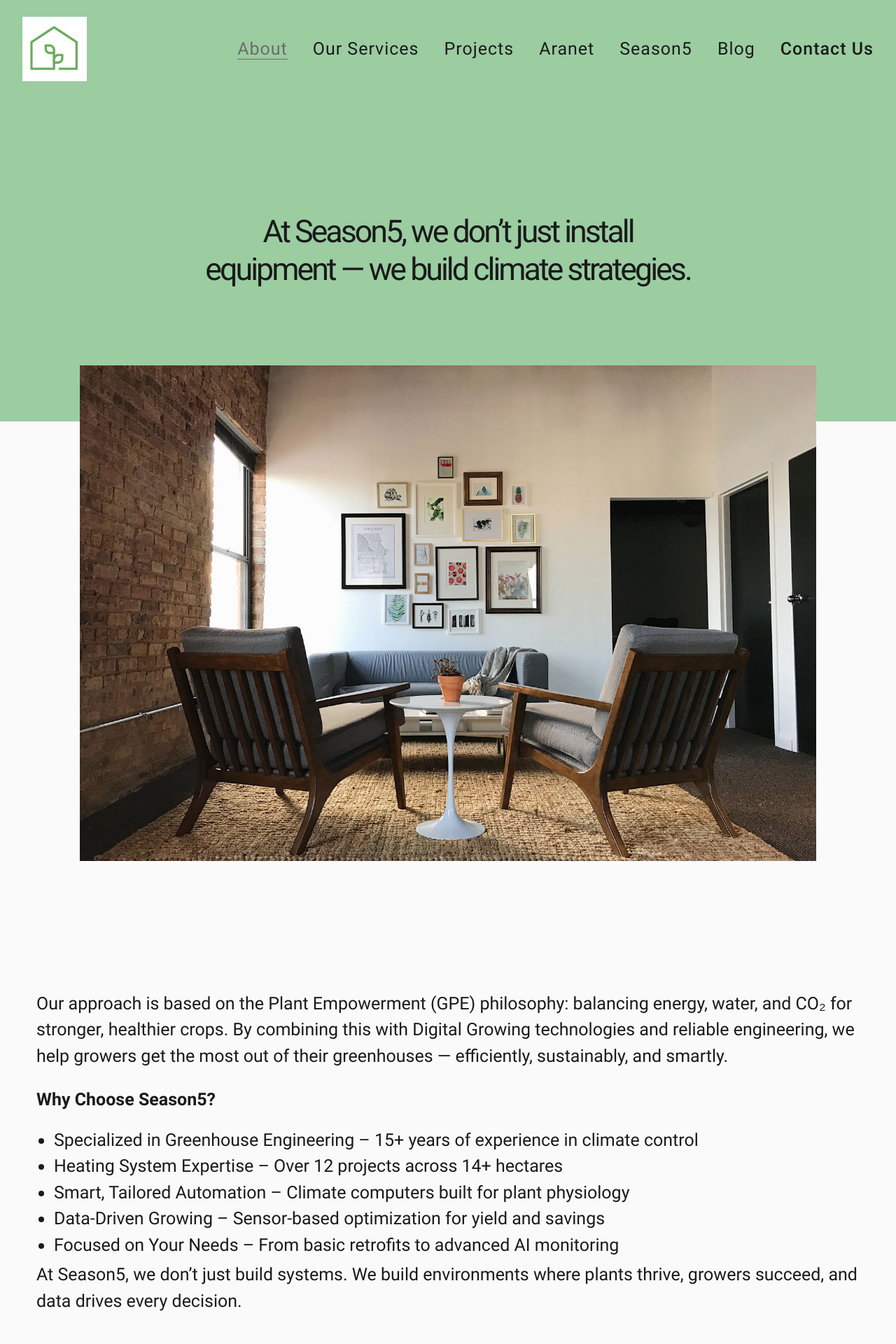
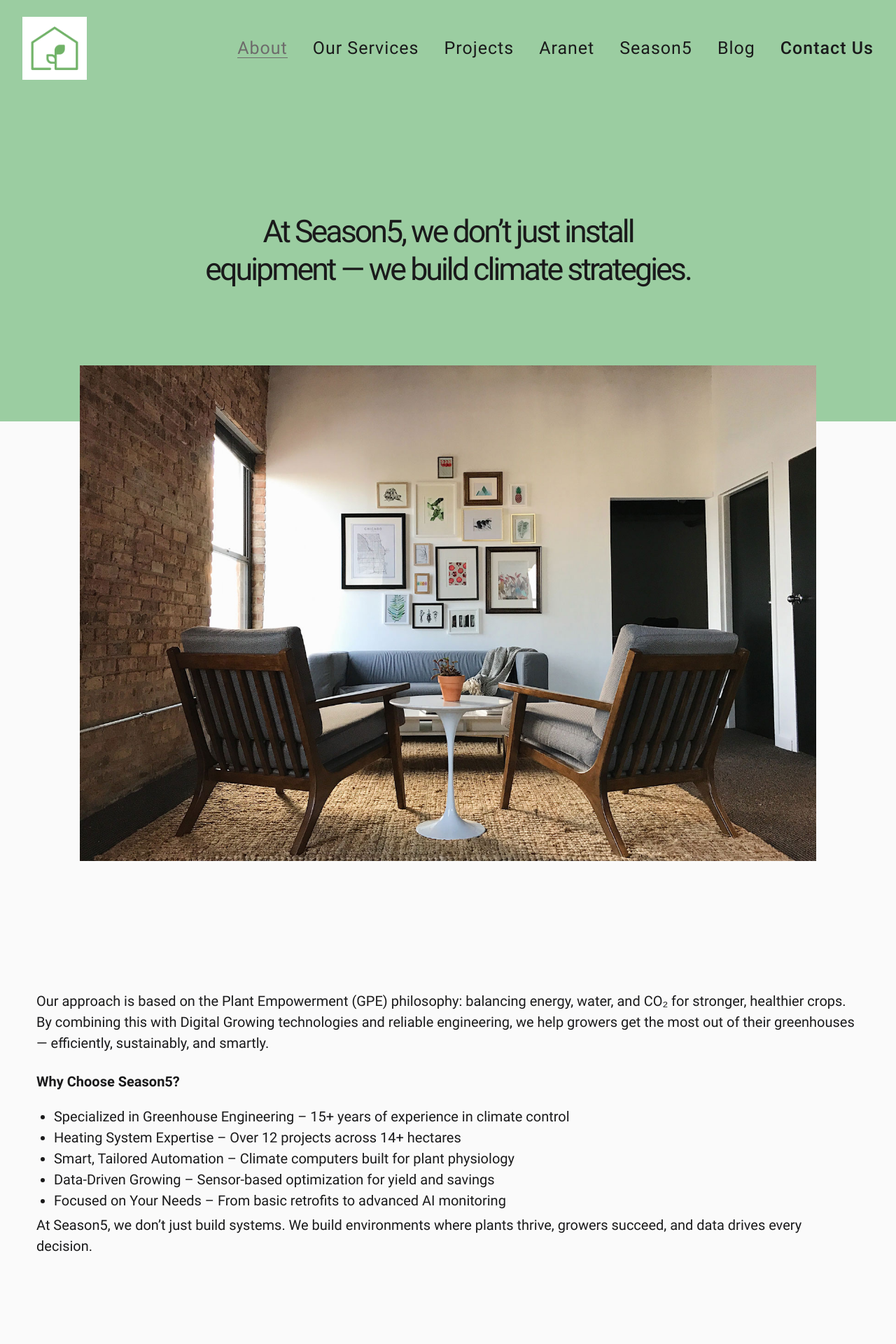
Before and after one commit to LevonSS/seasonFive, a React (Vite) app: page /about in a window 1280 px wide. Shown: the top 1920 px of the page at 70% size. Built offline with nearby package versions, Linux system fonts and the light colour scheme.

Commit message:
refactoring: Logo, styles in services, and healines in all pages

```diff
--- a/src/components/header/Header.tsx
+++ b/src/components/header/Header.tsx
@@ -36,7 +36,7 @@
         }`}
         onClick={() => setShowMobileMenu(false)}
       ></div>
-      <Logo isVisibleMobileMenu={isVisibleMobileMenu} image="Logo.jpg" />
+      <Logo isVisibleMobileMenu={isVisibleMobileMenu} image="Logo.png" />
       <HeaderMenu
         isHidden={isMenuHidden}
         onShowMobileMenu={setShowMobileMenu}
--- a/src/components/header/headerMenu/HeaderMenu.tsx
+++ b/src/components/header/headerMenu/HeaderMenu.tsx
@@ -15,7 +15,6 @@
   onShowMobileMenu,
 }: Props) => {
   const { pathname } = useLocation();
-  console.log("params ", pathname);
 
   return (
     <>
--- a/src/components/modal/Modal.module.scss
+++ b/src/components/modal/Modal.module.scss
@@ -30,6 +30,9 @@
 
     @include global.respond(md) {
       flex: 0 1 96%;
+    }
+    @include global.respond(phone) {
+      min-height: 40rem;
     }
     & img {
       width: 100%;
--- a/src/components/section/Section.module.scss
+++ b/src/components/section/Section.module.scss
@@ -20,8 +20,12 @@
     font-weight: 400;
     text-align: center;
 
+    @include global.respond(md) {
+      font-size: 5.5vw;
+    }
+
     @include global.respond(phone) {
-      font-size: 2.4rem;
+      font-size: 3rem;
     }
 
     span {
@@ -44,7 +48,7 @@
   }
 
   & ul {
-    font-size: var(--middle-font-size);
+    font-size: var(--light-middle-font-size);
     padding: 0 var(--middle-font-size);
 
     @include global.respond(md) {
@@ -75,7 +79,7 @@
       }
     }
     & p {
-      font-size: var(--middle-font-size);
+      font-size: var(--light-middle-font-size);
       padding: 0.5rem 0;
 
       @include global.respond(md) {
@@ -88,7 +92,7 @@
     }
 
     & h4 {
-      font-size: var(--middle-font-size);
+      font-size: var(--light-middle-font-size);
       padding: 2rem 0;
     }
 
@@ -122,8 +126,8 @@
     background-color: #9bcda1;
     padding: 38vh 20vw 20vh;
 
-    @include global.respond(tab) {
-      padding: 28vh 20vw 20vh;
+    @include global.respond(md) {
+      padding: 28vh 10vw 20vh;
     }
 
     @include global.respond(phone) {
@@ -135,8 +139,8 @@
     background-color: #e37554;
     padding: 38vh 20vw 20vh;
 
-    @include global.respond(tab) {
-      padding: 28vh 20vw 20vh;
+    @include global.respond(md) {
+      padding: 28vh 10vw 20vh;
     }
 
     @include global.respond(phone) {
@@ -148,12 +152,18 @@
     background-image: url(../../assets/images/AranetBackground.jpg);
     background-size: cover;
     padding: 30vh 20vw 20vh;
+    @include global.respond(md) {
+      padding: 20vh 10vw 10vh;
+    }
   }
 
   &.seasonFive {
     background-image: url(../../assets/images/SeasonFive.jpg);
     background-size: cover;
     padding: 30vh 20vw 20vh;
+    @include global.respond(md) {
+      padding: 20vh 10vw 10vh;
+    }
     h1 {
       color: var(--background-color-white);
     }
--- a/src/components/servicesTypes/ServiceTypes.module.scss
+++ b/src/components/servicesTypes/ServiceTypes.module.scss
@@ -20,13 +20,13 @@
   }
 
   &__imgBox {
-    flex: 1 1 25%;
+    flex: 0 1 40%;
     & > div {
       border-radius: 1rem;
       overflow: hidden;
     }
     @include global.respond(md) {
-      flex: 1 1 50%;
+      flex: 0 1 50%;
     }
     & img {
       width: 100%;
@@ -34,7 +34,7 @@
     }
   }
   &__textBox {
-    flex: 1 1 75%;
+    flex: 0 1 75%;
     display: flex;
     flex-direction: column;
 
@@ -44,9 +44,10 @@
 
     & h3 {
       font-size: 3.5rem;
+      font-weight: 500;
 
       @include global.respond(md) {
-        font-size: 3rem;
+        font-size: 2.5rem;
       }
     }
   }
--- a/src/index.css
+++ b/src/index.css
@@ -43,6 +43,7 @@
 
   --width-large: 124rem;
 
+  --light-middle-font-size: 2rem;
   --middle-font-size: 2.5rem;
 }
 
```
Also changed, not shown: src/assets/Logo.png (added).
